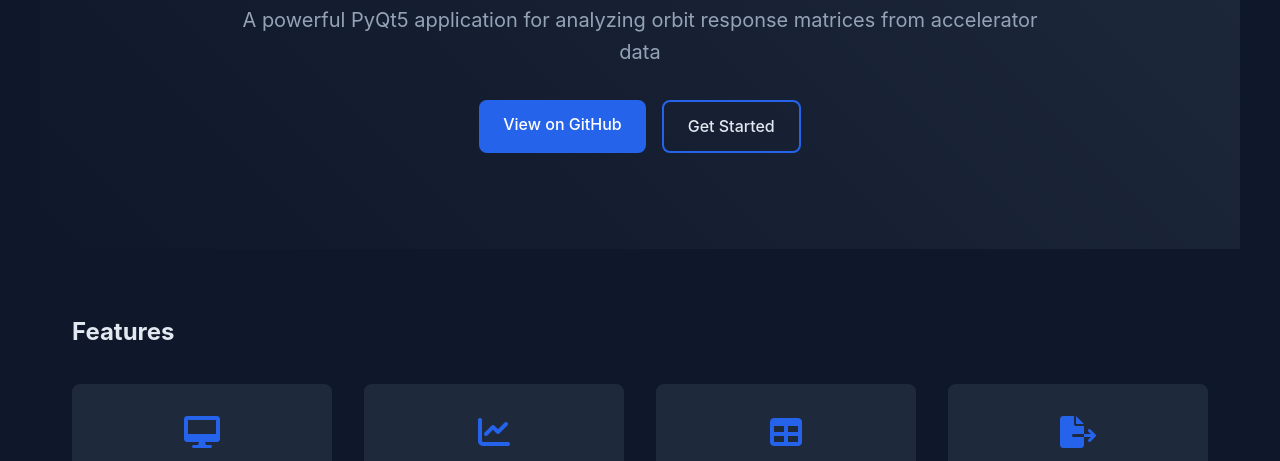
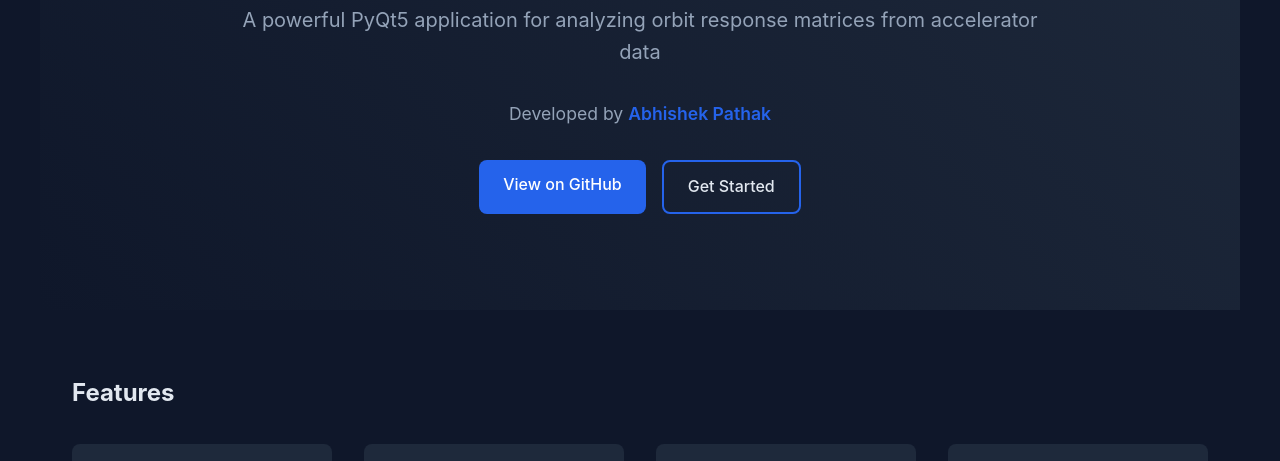
Before and after one commit to Abhishek-Pathak-90/ORM-Application, a plain HTML site: page docs/index.html in a window 1280 px wide. Shown: the part 249-710 px from the top of the page. Drawn offline with Linux system fonts and the light colour scheme.

Commit message:
Add developer name to website

```diff
--- a/docs/index.html
+++ b/docs/index.html
@@ -25,6 +25,7 @@
             <div class="hero-content">
                 <h1>Orbit Response Matrix Analyzer</h1>
                 <p>A powerful PyQt5 application for analyzing orbit response matrices from accelerator data</p>
+                <p class="developer">Developed by <span class="highlight">Abhishek Pathak</span></p>
                 <div class="cta-buttons">
                     <a href="https://github.com/Abhishek-Pathak-90/ORM-Application" class="primary-btn">View on GitHub</a>
                     <a href="#installation" class="secondary-btn">Get Started</a>
@@ -99,7 +100,8 @@ cd ORM-Application</code></pre>
     <footer>
         <div class="footer-content">
             <div class="footer-section">
-                <h4>Contact</h4>
+                <h4>Developer</h4>
+                <p>Abhishek Pathak</p>
                 <p>Email: walkwithtime@gmail.com</p>
                 <p><a href="https://github.com/Abhishek-Pathak-90/ORM-Application/issues">Report Issues</a></p>
             </div>
--- a/docs/styles.css
+++ b/docs/styles.css
@@ -97,6 +97,16 @@ section {
     font-size: 1.25rem;
     color: var(--text-muted);
     margin-bottom: 2rem;
+}
+
+.developer {
+    font-size: 1.1rem !important;
+    margin-bottom: 2rem !important;
+}
+
+.highlight {
+    color: var(--primary-color);
+    font-weight: 600;
 }
 
 .cta-buttons {
```
